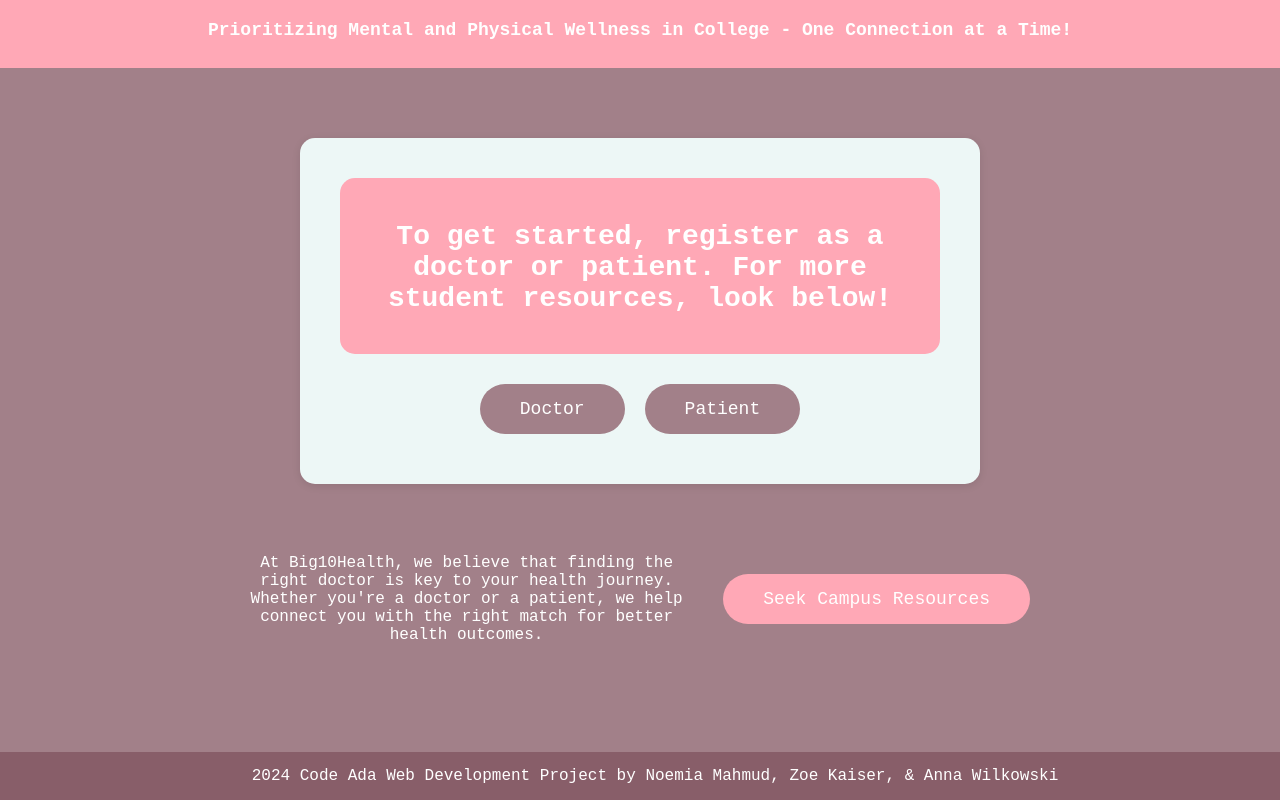
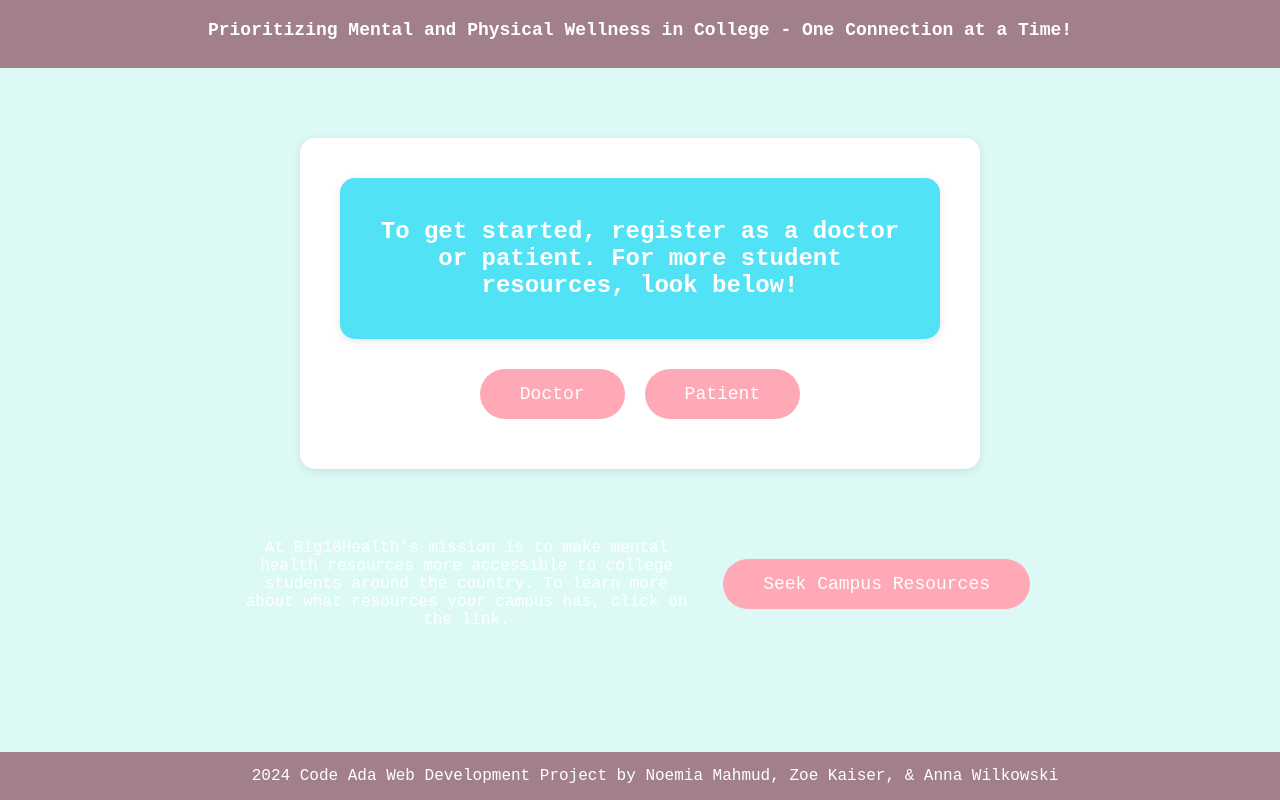
Before and after one commit to zkaiser3/Code-ADA-2024, a Flask app: page / in a window 1280 px wide. Run offline with Flask 3, Linux system fonts and the light colour scheme.

Commit message:
working on index

```diff
--- a/templates/index.html
+++ b/templates/index.html
@@ -16,7 +16,7 @@
             height: 100%;
             font-family: 'Courier New', Courier, monospace;
             overflow: auto;
-            background-color: #a28089;
+            background-color: #ddf9f6;
         }
 
         .intro-overlay {
@@ -44,7 +44,7 @@
         }
 
         .banner {
-            background-color: #FFA8B6;
+            background-color: #A28089;
             color: white;
             padding: 20px 20px;
             text-align: center;
@@ -67,6 +67,7 @@
             margin-top: 20px; /* Ensure there is space for scrolling */
             background-color: transparent;
             padding: 0;
+            padding-bottom: 80px;
         }
 
         .info-section {
@@ -108,7 +109,7 @@
             align-items: center; /* Center horizontally */
             justify-content: center; /* Center vertically */
             text-align: center;
-            background-color: #edf7f6; /* Background color for the container */
+            background-color: white; /* Background color for the container */
             border-radius: 15px; /* Rounded corners */
             margin: 70px auto; /* Center the container */
             opacity: 0; /* Initially hidden */
@@ -117,15 +118,16 @@
         }
 
         .heading-box {
-        background-color: #FFA8B6; /* Different color for the heading box */
+        background-color: #51E2F5; /* Different color for the heading box */
         padding: 20px; /* Padding inside the box */
         border-radius: 15px; /* Rounded corners */
         margin-bottom: 20px; /* Space below the box */
+        box-shadow: 0 2px 8px rgba(0,0,0,0.1);
         }
 
 
         h2 {
-            font-size: 28px;
+            font-size: 24px;
             color: white;
             margin-bottom: 20px;
         }
@@ -140,7 +142,7 @@
             font-size: 18px;
             margin: 10px;
             cursor: pointer;
-            background-color: #a28089;
+            background-color: #FFA8B6;
             color: white;
             border: none;
             border-radius: 25px;
@@ -148,7 +150,7 @@
         }
 
         button:hover {
-            background-color: #854b5a;
+            background-color: #864c5c;
         }
 
         .resource-button {
@@ -164,13 +166,13 @@
         }
 
         .resource-button:hover {
-            background-color: #A28089; /* Color when hovered */
+            background-color: #d98392; /* Color when hovered */
         }
 
         footer {
             text-align: center;
             padding: 15px;
-            background-color: #885e69;
+            background-color: #A28089;
             color: white;
             position: fixed;
             width: 100%;
@@ -206,7 +208,7 @@
 <div class="content-container">
     <!-- Information about patient-doctor matching -->
     <div class="info-section">
-        At Big10Health, we believe that finding the right doctor is key to your health journey. Whether you're a doctor or a patient, we help connect you with the right match for better health outcomes.
+        At Big10Health's mission is to make mental health resources more accessible to college students around the country. To learn more about what resources your campus has, click on the link.
     </div>
 
     <!-- Separate section for the resource button -->
```
